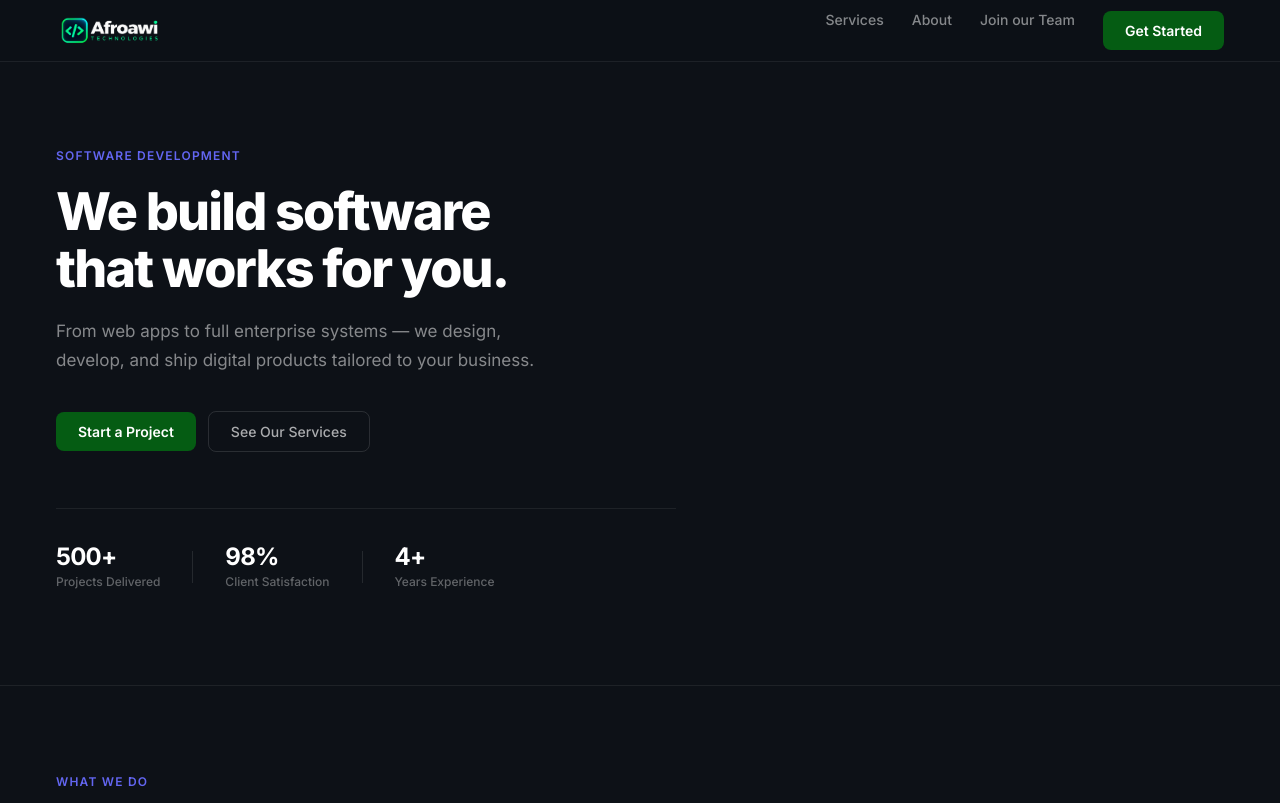
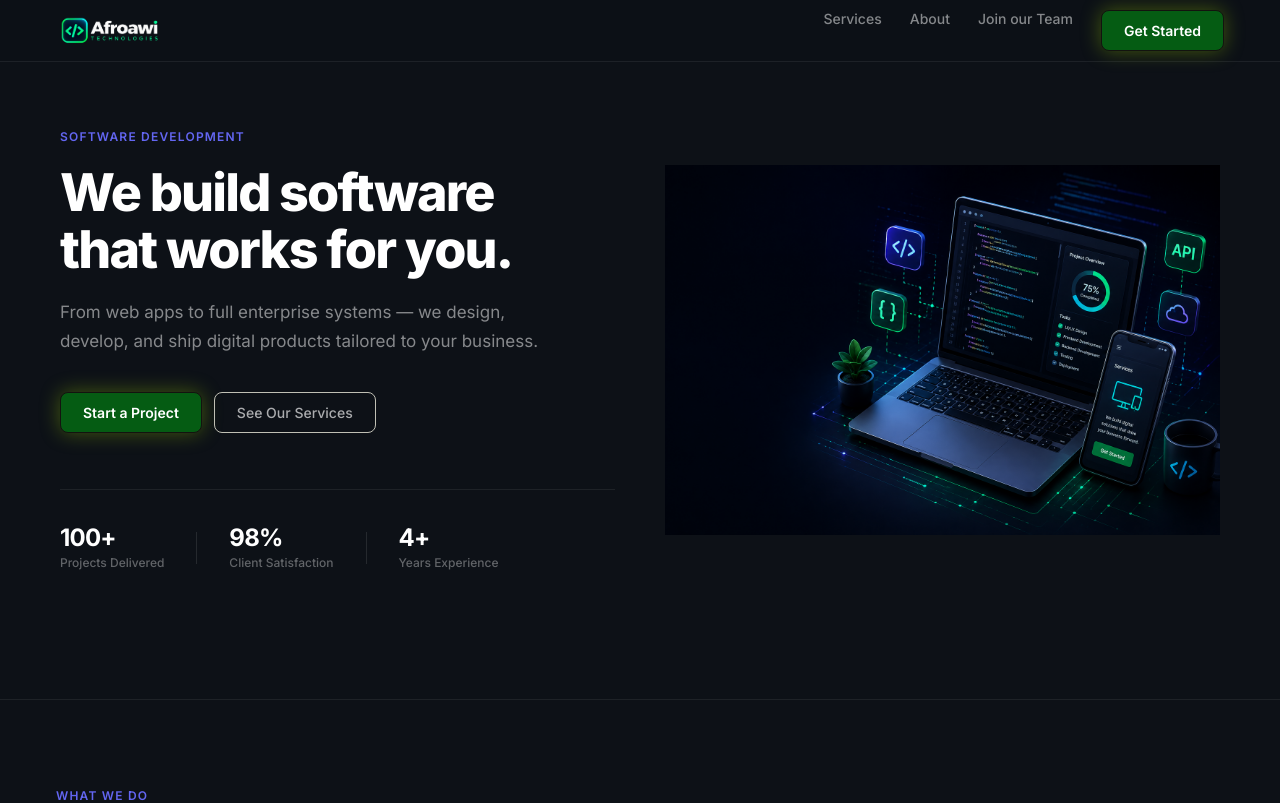
Before and after one commit to tsiyomariam-cyber/my-fullstack-project, a React app in the folder frontend/: page / in a window 1280 px wide. Shown: the top 803 px of the page. Built offline with nearby package versions, Linux system fonts and the light colour scheme; the HTML template or start-up script is replaced by a standard one.

Commit message:
change something ui

```diff
--- a/frontend/src/App.css
+++ b/frontend/src/App.css
@@ -19,6 +19,8 @@ button { font-family: inherit; cursor: pointer; border: none; background: none;
   font-weight: 600;
   border-radius: 8px;
   transition: background 0.15s;
+  border: 1px solid rgb(19, 19, 15);
+   box-shadow: 0 0 20px rgba(150, 197, 8, 0.4);
 }
 .btn-primary:hover { background: #b5cc22; }
 
@@ -32,7 +34,7 @@ button { font-family: inherit; cursor: pointer; border: none; background: none;
   font-size: 14px;
   font-weight: 500;
   border-radius: 8px;
-  border: 1px solid rgba(255,255,255,0.12);
+  border: 1px solid rgb(192, 192, 181);
   transition: background 0.15s, color 0.15s;
 }
 .btn-ghost:hover { background: rgba(255,255,255,0.06); color: #fff; }
@@ -175,6 +177,33 @@ button { font-family: inherit; cursor: pointer; border: none; background: none;
   background: rgba(255,255,255,0.1);
   margin-right: 32px;
   flex-shrink: 0;
+}
+.hero {
+  display: flex;
+  align-items: center;
+  justify-content: space-between;
+  gap: 50px;
+  min-height: 700px;
+  padding: 60px;
+}
+
+.hero-content {
+  flex: 1;
+  max-width: 650px;
+}
+
+.hero-image-container {
+  flex: 1;
+  display: flex;
+  justify-content: center;
+  align-items: center;
+}
+
+.hero-image {
+  width: 800px;
+  max-width: 100%;
+  height: auto;
+  object-fit: contain;
 }
 
 /* ── SERVICES ────────────────────────────────────────────── */
--- a/frontend/src/pages/LandingPage.jsx
+++ b/frontend/src/pages/LandingPage.jsx
@@ -1,4 +1,5 @@
 import afroawiLogo from '../assets/afroawilogo.png';
+import photowelcome from '../assets/photowelcome.png';
 
 function LandingPage({ onStart }) {
   return (
@@ -38,7 +39,7 @@ function LandingPage({ onStart }) {
 
           <div className="hero-stats">
             <div className="stat">
-              <strong>500+</strong>
+              <strong>100+</strong>
               <span>Projects Delivered</span>
             </div>
             <div className="stat-divider" />
@@ -53,6 +54,13 @@ function LandingPage({ onStart }) {
             </div>
           </div>
         </div>
+        <div className="hero-image-container">
+    <img
+      src={photowelcome}
+      alt="Software development"
+      className="hero-image"
+    />
+  </div>
       </section>
 
       {/* SERVICES */}
```
Also changed, not shown: frontend/src/assets/photowelcome.png (added), 1 other file (tests, documents, lock files or other folders).
